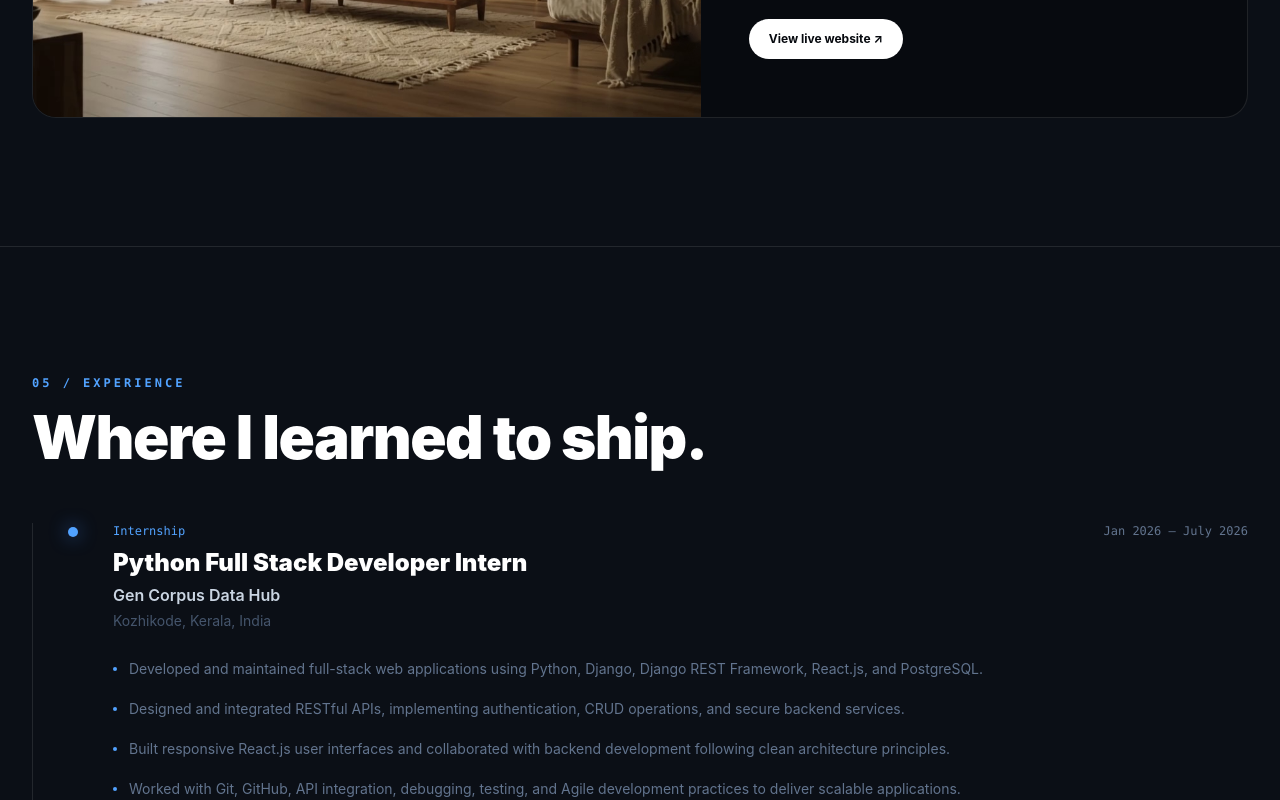
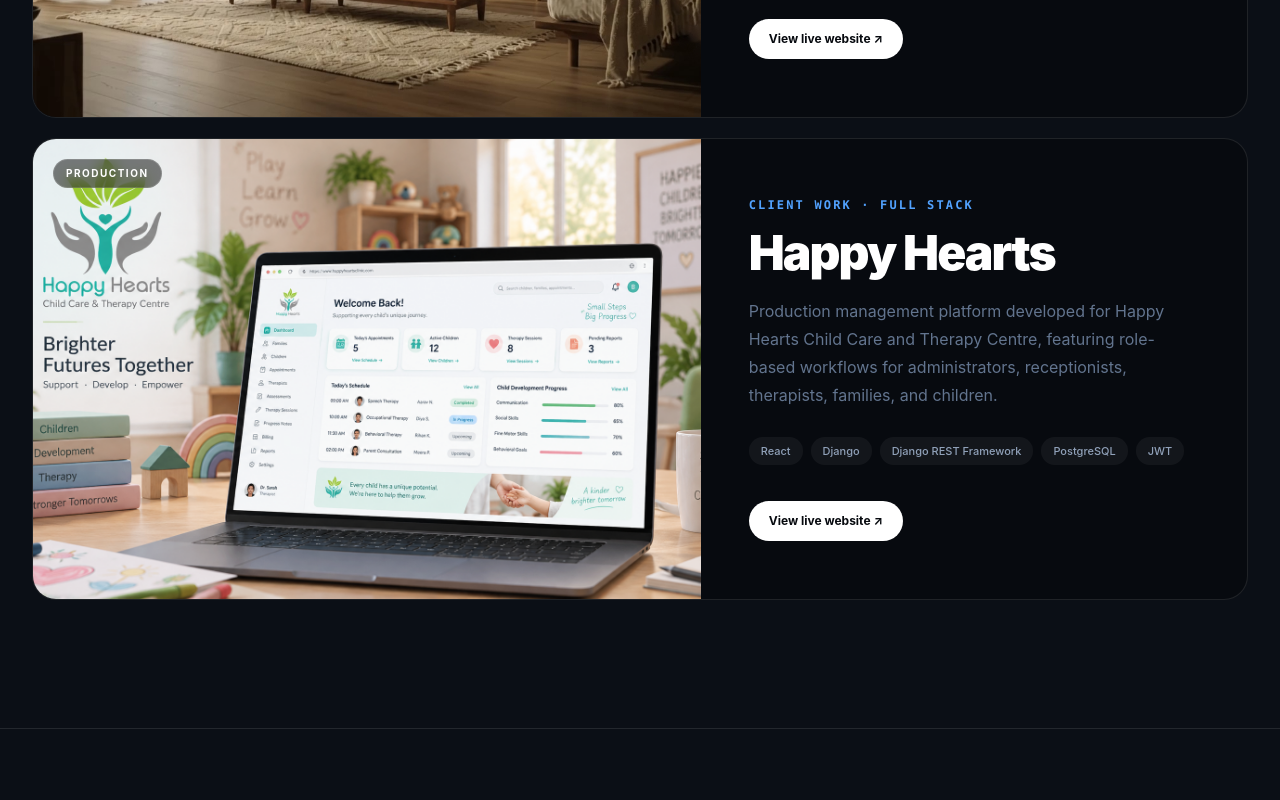
Before and after one commit to basith670/my_portfolio, a React (Vite) app: page / in a window 1280 px wide. Shown: the part 6437-7237 px from the top of the page. Built offline with nearby package versions, Linux system fonts and the light colour scheme.

Commit message:
feat: add Happy Hearts client work

```diff
--- a/src/data/clientWork.js
+++ b/src/data/clientWork.js
@@ -10,6 +10,24 @@
     tech: ["React", "Vite", "JavaScript", "Tailwind CSS", "Vercel"],
     live: "https://www.woodwillhomes.com/",
   },
+
+  {
+    id: 2,
+    title: "Happy Hearts",
+    image: "/projects/happyhearts.png",
+    category: "Client Work · Full Stack",
+    status: "Production",
+    description:
+      "Production management platform developed for Happy Hearts Child Care and Therapy Centre, featuring role-based workflows for administrators, receptionists, therapists, families, and children.",
+    tech: [
+      "React",
+      "Django",
+      "Django REST Framework",
+      "PostgreSQL",
+      "JWT",
+    ],
+    live: "https://www.happyheartsclinic.com/",
+  },
 ];
 
 export default clientWork;
```
Also changed, not shown: public/projects/happyhearts.png (added).
